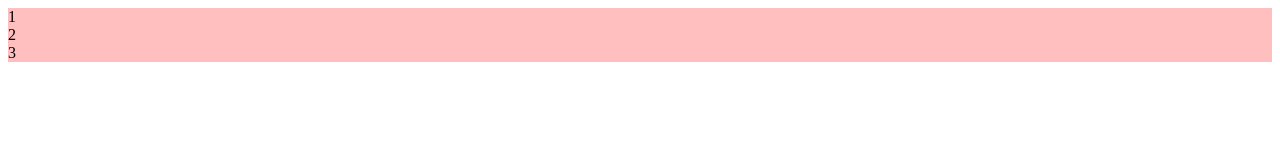
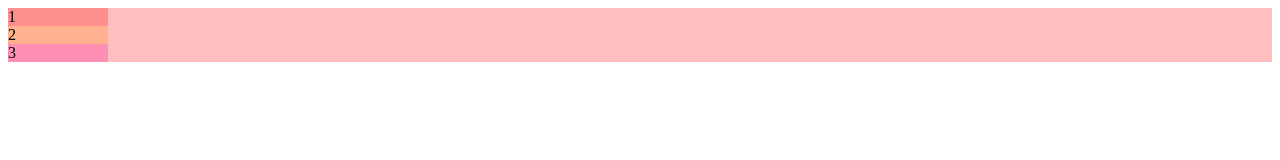
Before and after one commit to zeidalidiez/Zenva-Module4fullstack, a plain HTML site: page flexbox.html in a window 1280 px wide. Drawn offline with Linux system fonts and the light colour scheme.

Commit message:
going through course

```diff
--- a/flexbox.html
+++ b/flexbox.html
@@ -10,12 +10,27 @@
 
            #parent {
                background: rgba(255,0,0,.25);
-
+               display: flex;
+               flex-direction: column;
            }
 
            .child {
                width: 100px;
+
            }
+           .child1 {
+               background: rgba(255,0,0,.25);
+
+           }
+           .child2 {
+               background: rgba(255,130,0,.25);
+
+           }
+           .child3 {
+               background: rgba(255,0,138,.25);
+
+           }
+
        </style>
    </head>
    <body>
```
Also changed, not shown: grid.html (+1 -1 lines).
